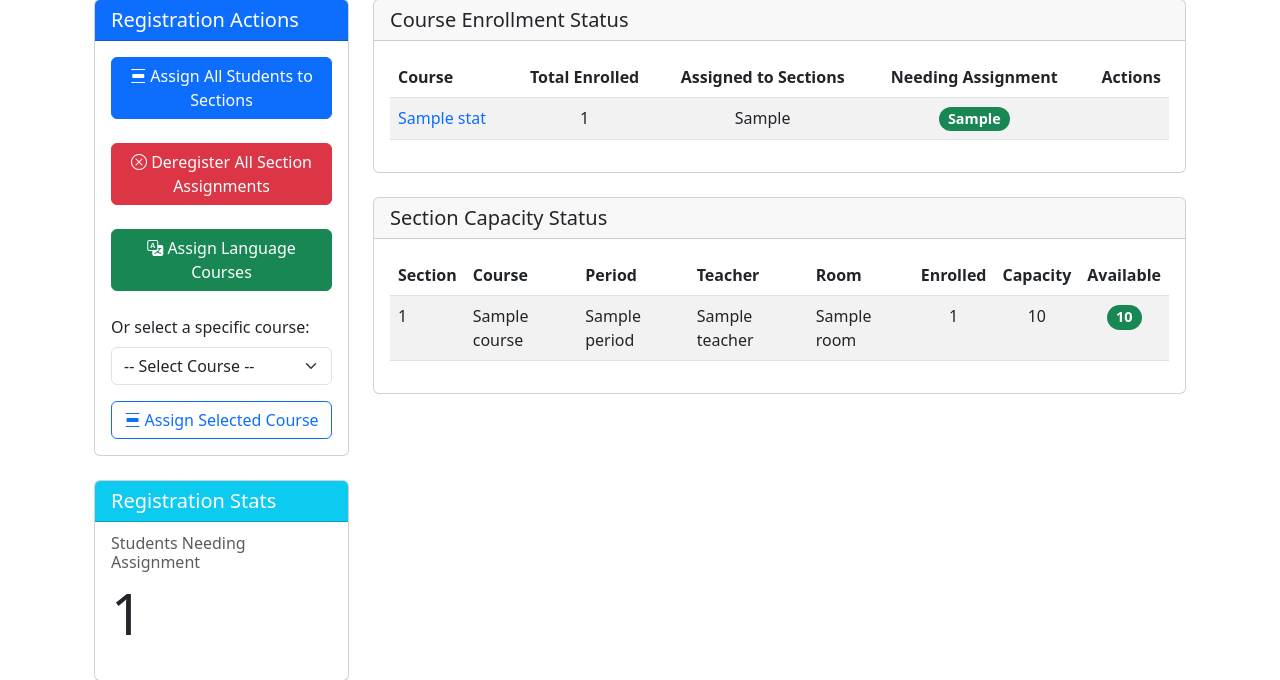
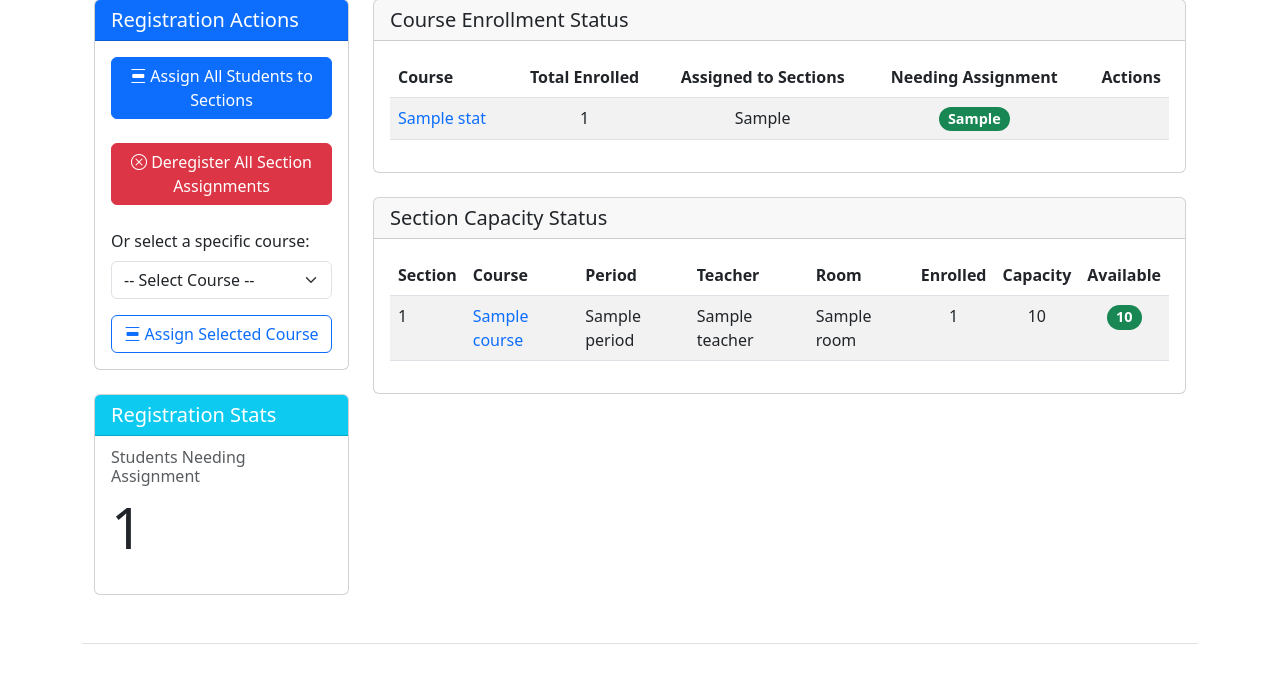
Before and after one commit to wafflestomper/Scheduler_v2, a Django app: template schedule/templates/schedule/section_registration.html in a window 1280 px wide; the page is wider, and only the part inside the window is pictured. Shown: the part 271-951 px from the top of that part. Run offline with Django 4.2, Linux system fonts and the light colour scheme; the template is opened without the code that fills it: most values are stand-ins (such as "Sample title", 1, 10 or a date in 2020).

Commit message:
Remove Assign Language Courses button from UI while keeping functionality

```diff
--- a/schedule/templates/schedule/section_registration.html
+++ b/schedule/templates/schedule/section_registration.html
@@ -27,10 +27,6 @@
                         <button id="deregister-all-btn" class="btn btn-danger mb-3">
                             <i class="bi bi-x-circle"></i> Deregister All Section Assignments
                         </button>
-
-                        <a href="{% url 'assign_language_courses' %}" class="btn btn-success mb-3">
-                            <i class="bi bi-translate"></i> Assign Language Courses
-                        </a>
 
                         <form id="course-registration-form">
                             <div class="mb-3">
@@ -143,7 +139,11 @@
                                 {% for stat in section_stats %}
                                 <tr>
                                     <td>{{ stat.section.section_number }}</td>
-                                    <td>{{ stat.section.course.name }}</td>
+                                    <td>
+                                        <a href="{% url 'section_roster' course_id=stat.section.course.id %}?section={{ stat.section.section_number }}" class="text-decoration-none">
+                                            {{ stat.section.course.name }}
+                                        </a>
+                                    </td>
                                     <td>{{ stat.section.period.name|default:"Unassigned" }}</td>
                                     <td>{{ stat.section.teacher.name|default:"Unassigned" }}</td>
                                     <td>{{ stat.section.room.name|default:"Unassigned" }}</td>
```
